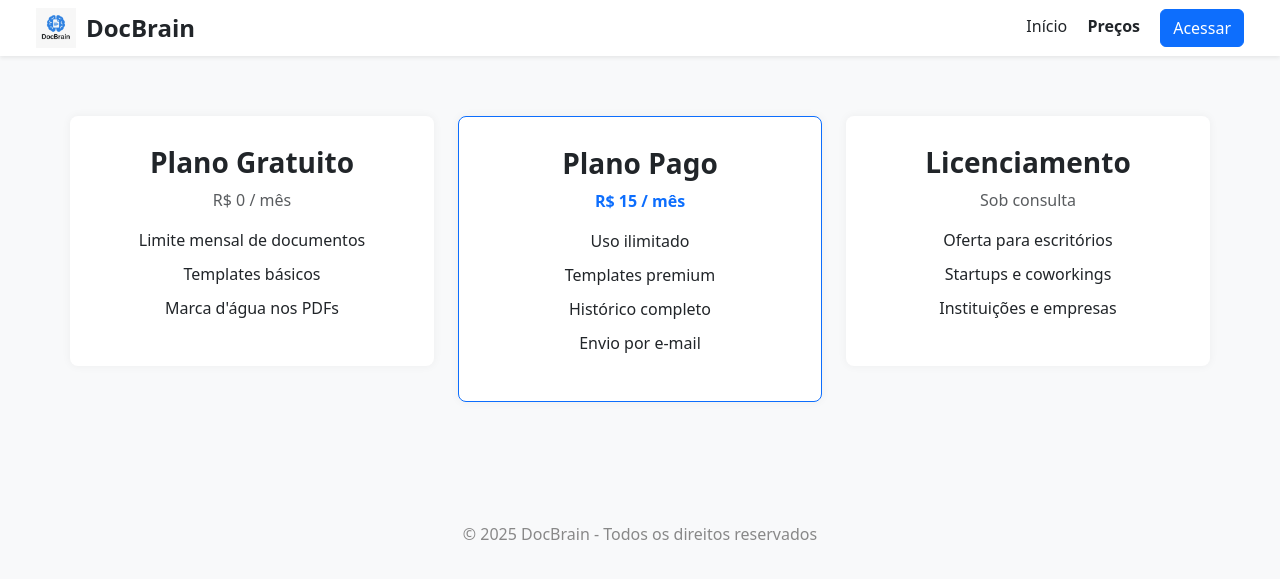
After one commit to felipezb/DocBrain, a Flask app: page /precos in a window 1280 px wide. The commit adds this page. Shown: the top 579 px of the page. Run offline with Flask 3, Linux system fonts and the light colour scheme; parts of the project's set-up code (start-up, migrations or seed data) failed here and were passed over.

Commit message:
tela de precos

```diff
--- a/app/routes/main.py
+++ b/app/routes/main.py
@@ -7,6 +7,10 @@ auth_bp = Blueprint('auth', __name__)
 @main_bp.route('/')
 def index():
     return render_template('index.html')
+
+@main_bp.route('/precos')
+def precos():
+    return render_template('precos.html')
 
 @main_bp.route('/dashboard')
 @login_required
--- /dev/null
+++ b/app/templates/precos.html
@@ -0,0 +1,110 @@
+<!DOCTYPE html>
+<html lang="pt-br">
+<head>
+  <meta charset="UTF-8">
+  <meta name="viewport" content="width=device-width, initial-scale=1">
+  <title>DocBrain – Preços</title>
+  <link href="https://cdn.jsdelivr.net/npm/bootstrap@5.3.0/dist/css/bootstrap.min.css" rel="stylesheet">
+  <style>
+    body {
+      background-color: #f8f9fa;
+    }
+    .logo {
+      display: flex;
+      align-items: center;
+      gap: 10px;
+    }
+    .logo img {
+      height: 40px;
+    }
+    .planos {
+      padding: 60px 0;
+    }
+    .plano {
+      background-color: #fff;
+      border-radius: 8px;
+      box-shadow: 0 0 10px rgba(0,0,0,0.05);
+      padding: 30px;
+      text-align: center;
+    }
+    .plano h3 {
+      font-weight: bold;
+    }
+    .plano ul {
+      list-style: none;
+      padding: 0;
+    }
+    .plano ul li {
+      margin: 10px 0;
+    }
+    footer {
+      margin-top: 60px;
+      text-align: center;
+      color: #888;
+    }
+  </style>
+</head>
+<body>
+
+  <!-- Navbar -->
+  <nav class="navbar navbar-light bg-white shadow-sm px-4">
+    <div class="container-fluid">
+      <div class="logo">
+        <img src="/static/img/logo.png" alt="DocBrain Logo">
+        <span class="fs-4 fw-bold">DocBrain</span>
+      </div>
+      <div>
+        <a href="/" class="me-3 text-dark text-decoration-none">Início</a>
+        <a href="/precos" class="me-3 text-dark text-decoration-none fw-bold">Preços</a>
+        <a href="/login" class="btn btn-primary">Acessar</a>
+      </div>
+    </div>
+  </nav>
+
+  <!-- Planos -->
+  <section class="planos container">
+    <div class="row g-4">
+      <div class="col-md-4">
+        <div class="plano">
+          <h3>Plano Gratuito</h3>
+          <p class="text-muted">R$ 0 / mês</p>
+          <ul>
+            <li>Limite mensal de documentos</li>
+            <li>Templates básicos</li>
+            <li>Marca d'água nos PDFs</li>
+          </ul>
+        </div>
+      </div>
+      <div class="col-md-4">
+        <div class="plano border border-primary">
+          <h3>Plano Pago</h3>
+          <p class="text-primary fw-bold">R$ 15 / mês</p>
+          <ul>
+            <li>Uso ilimitado</li>
+            <li>Templates premium</li>
+            <li>Histórico completo</li>
+            <li>Envio por e-mail</li>
+          </ul>
+        </div>
+      </div>
+      <div class="col-md-4">
+        <div class="plano">
+          <h3>Licenciamento</h3>
+          <p class="text-muted">Sob consulta</p>
+          <ul>
+            <li>Oferta para escritórios</li>
+            <li>Startups e coworkings</li>
+            <li>Instituições e empresas</li>
+          </ul>
+        </div>
+      </div>
+    </div>
+  </section>
+
+  <!-- Footer -->
+  <footer class="container">
+    <p>© 2025 DocBrain - Todos os direitos reservados</p>
+  </footer>
+
+</body>
+</html>
```
Also changed, not shown: app/templates/login.html (+80 -6 lines).
